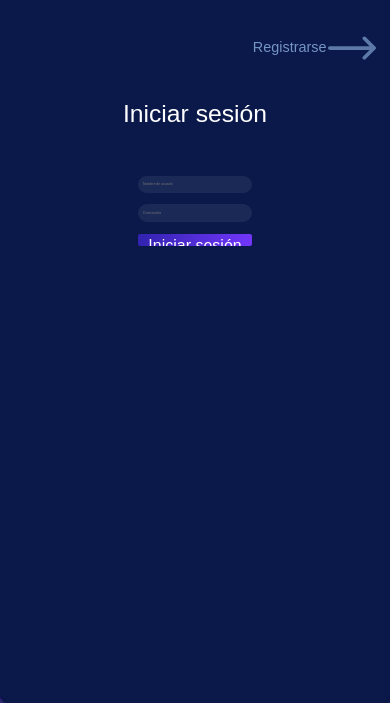
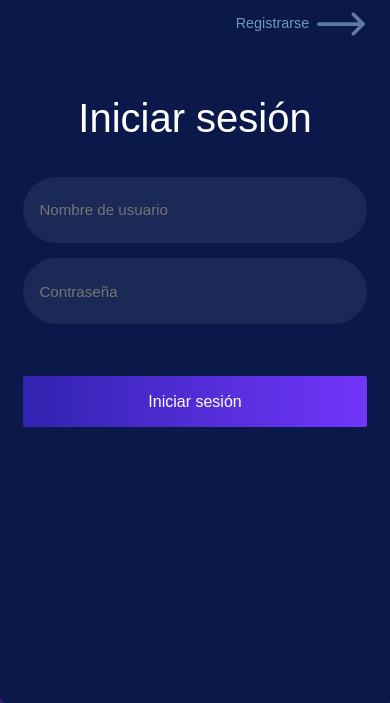
Before and after one commit to Franper02/Trabajos-Webapp, a Django app: page /login in a window 390 px wide. Shown: the top 703 px of the page. Run offline with Django 3.2, Linux system fonts and the light colour scheme.

Commit message:
Fixed responsive problems

```diff
--- a/tareas/trabajos/static/usuario/forms.css
+++ b/tareas/trabajos/static/usuario/forms.css
@@ -11,8 +11,8 @@ body {
 
 .text {
   color: white;
-  font-size: 1.4vw;
-  margin: 0.73vw 2.56vw;
+  font-size: 1.47rem;
+  margin: 0.6em 2.3em;
   font-weight: normal;
   text-align: center;
 }
@@ -28,8 +28,8 @@ body {
 
 .input {
   display: inline-block;
-  min-width: 12.22vw;
-  min-height: 3vw;
+  min-width: 12.83em;
+  min-height: 3.15em;
   vertical-align: middle;
   width: 100%;
 }
@@ -40,18 +40,18 @@ body {
   border-radius: 50px;
   border: 1px solid#1b2956;
   border-top: 1px solid#1b2956;
-  font-size: 0.9vw;
+  font-size: 0.945rem;
   color: white;
-  height: 4vw;
-  padding: 2vw 1vw;
-  margin-bottom: 1vw;
+  height: 4.2em;
+  padding: 2.1em 1.05em;
+  margin-bottom: 1.05em;
   background-color: #1b2956;
 }
 
 .head {
   display: block;
   float: right;
-  margin: 1vw 0px;
+  margin: 1.05em 0%;
 }
 
 .opcion {
@@ -60,7 +60,7 @@ body {
   display: flex;
   justify-content: flex-end;
   align-items: center;
-  margin: 1vw 1vw;
+  margin: 1.05em 1.05em;
   font-size: 0.9rem;
   width: 10rem;
 }
@@ -70,7 +70,7 @@ body {
   float: right;
   height: 30%;
   width: 30%;
-  margin-left: 0.5vw;
+  margin-left: 0.55em;
   opacity: 90%;
 }
 
@@ -78,8 +78,8 @@ body {
   z-index: 10;
   display: flex;
   flex-direction: column;
-  min-width: 12.22vw;
-  min-height: 3vw;
+  min-width: 12.83em;
+  min-height: 3.15em;
   vertical-align: middle;
 }
 
@@ -88,14 +88,28 @@ body {
   border: none;
   color: #fff;
   border-radius: 2px;
-  height: 3vw;
-  min-width: 3.95vw;
+  height: 3.15em;
+  min-width: 4.14em;
   text-align: center;
   float: right;
-  margin: 2.19vw 0;
-  padding: 0 0.87vw;
+  margin: 2.29em 0;
+  padding: 0 0.91em;
 }
 
 input:focus {
   outline: none;
 }
+
+@media (max-width: 992px) {
+  .text {
+    margin: 0.6em 1em;
+  }
+
+  .text h2 {
+    font-size: 2.5rem;
+  }
+
+  .login {
+    padding: 1.3em 0.8em 0;
+  }
+}
--- a/tareas/trabajos/static/usuario/styles.css
+++ b/tareas/trabajos/static/usuario/styles.css
@@ -22,8 +22,7 @@ body {
   display: flex;
   justify-content: center;
   align-items: center;
-  padding-top: 1rem;
-  padding-bottom: 1rem;
+  padding: 7rem 0 1rem 0;
   width: inherit;
   margin-left: auto;
   margin-right: auto;
@@ -55,3 +54,9 @@ body {
   align-items: flex-end;
   animation: FallDown 0.5s linear;
 }
+
+@media (max-width: 992px) {
+  .contenedor {
+    padding: 0;
+  }
+}
--- a/tareas/trabajos/templates/usuario/login.html
+++ b/tareas/trabajos/templates/usuario/login.html
@@ -36,7 +36,7 @@
         {% csrf_token %}
         <div class="wrapper">
             <div class="input">
-                <input class="field" type="text" name="username" placeholder="Nombre de usuario">
+                <input class="field" type="text" name="username" placeholder="Nombre de usuario" autocomplete="off">
             </div>
             <div class="input">
                 <input class="field"type="password" name="password" placeholder="Contraseña">
```
Also changed, not shown: tareas/trabajos/static/usuario/index.css (+25 -24 lines), tareas/db.sqlite3.
